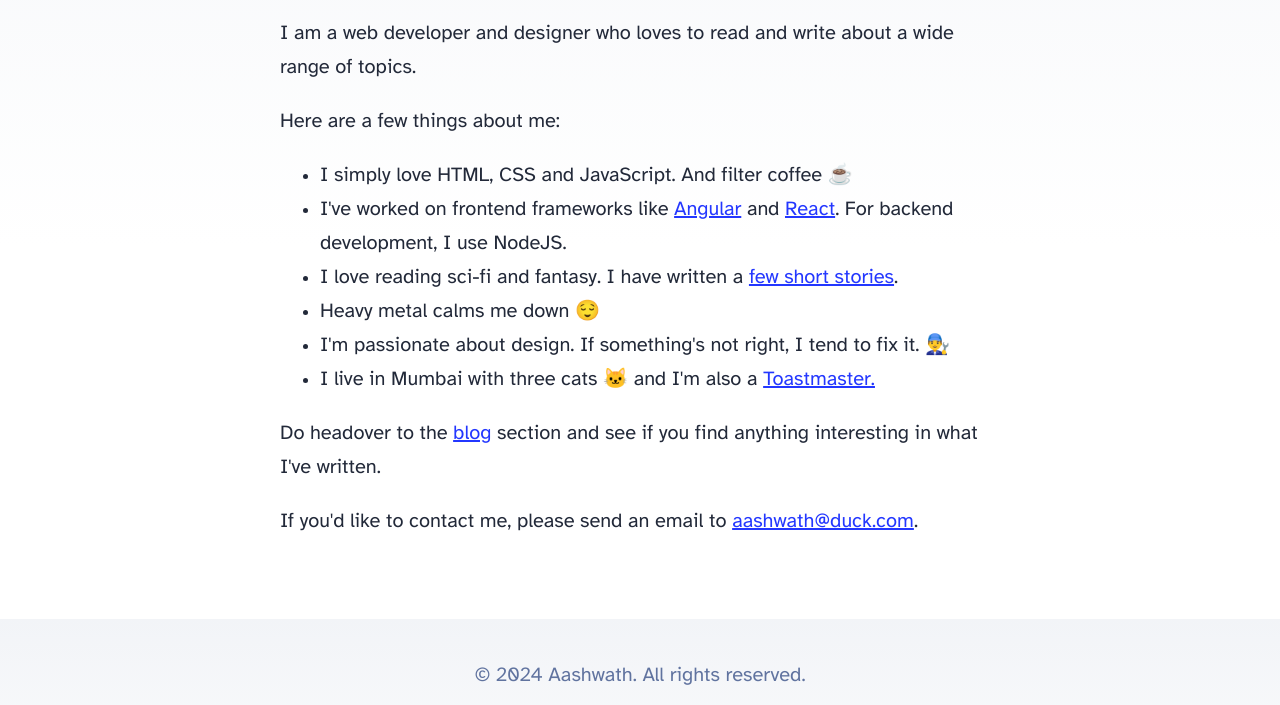
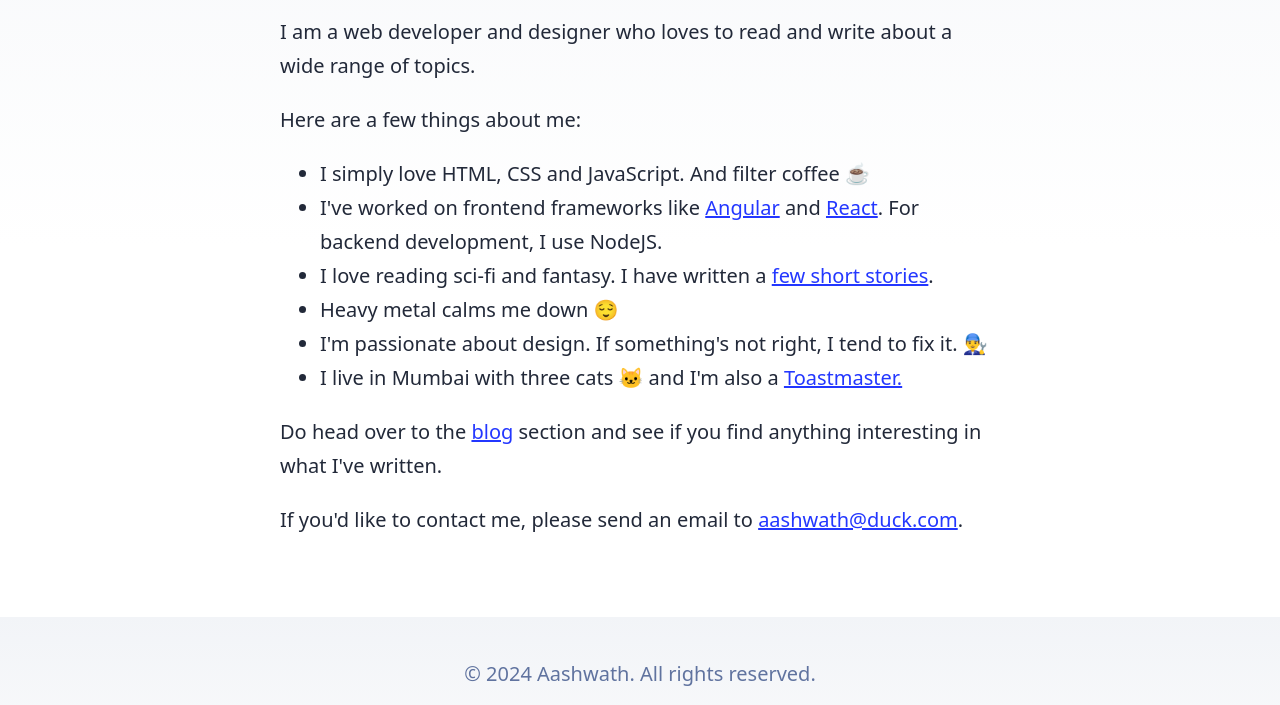
Before and after one commit to aashwath/aashwath.github.io, an Astro site: page / in a window 1280 px wide. Shown: the part 354-1059 px from the top of the page. Built offline with nearby package versions, Linux system fonts and the light colour scheme; Astro itself is replaced by a stand-in of ours.

Commit message:
webp compressions and system fonts

```diff
--- a/src/components/BaseHead.astro
+++ b/src/components/BaseHead.astro
@@ -4,9 +4,9 @@
 import '../styles/global.css';
 
 interface Props {
-	title: string;
-	description: string;
-	image?: string;
+  title: string;
+  description: string;
+  image?: string;
 }
 
 const canonicalURL = new URL(Astro.url.pathname, Astro.site);
@@ -17,12 +17,8 @@ const { title, description, image = '/blog-placeholder-1.jpg' } = Astro.props;
 <!-- Global Metadata -->
 <meta charset="utf-8" />
 <meta name="viewport" content="width=device-width,initial-scale=1" />
-<link rel="icon" type="image/svg+xml" href="/favicon.svg" />
+<link rel="icon" type="image/svg+xml" href="favicon.ico" />
 <meta name="generator" content={Astro.generator} />
-
-<!-- Font preloads -->
-<link rel="preload" href="/fonts/atkinson-regular.woff" as="font" type="font/woff" crossorigin />
-<link rel="preload" href="/fonts/atkinson-bold.woff" as="font" type="font/woff" crossorigin />
 
 <!-- Canonical URL -->
 <link rel="canonical" href={canonicalURL} />
--- a/src/pages/index.astro
+++ b/src/pages/index.astro
@@ -72,8 +72,8 @@ import { SITE_TITLE, SITE_DESCRIPTION } from '../consts';
         </li>
       </ul>
       <p>
-        Do headover to the <a href="/blog">blog</a> section and see if you find anything
-        interesting in what I've written.
+        Do head over to the <a href="/blog">blog</a> section and see if you find
+        anything interesting in what I've written.
       </p>
       <p>
         If you'd like to contact me, please send an email to <a
--- a/src/styles/global.css
+++ b/src/styles/global.css
@@ -16,22 +16,9 @@
     0 8px 24px rgba(var(--gray), 33%), 0 16px 32px rgba(var(--gray), 33%);
   --mobile-width: 720px;
 }
-@font-face {
-  font-family: 'Atkinson';
-  src: url('/fonts/atkinson-regular.woff') format('woff');
-  font-weight: 400;
-  font-style: normal;
-  font-display: swap;
-}
-@font-face {
-  font-family: 'Atkinson';
-  src: url('/fonts/atkinson-bold.woff') format('woff');
-  font-weight: 700;
-  font-style: normal;
-  font-display: swap;
-}
 body {
-  font-family: 'Atkinson', sans-serif;
+  font-family: system-ui, 'Segoe UI', Roboto, Helvetica, Arial, sans-serif,
+    'Apple Color Emoji', 'Segoe UI Emoji', 'Segoe UI Symbol';
   margin: 0;
   padding: 0;
   text-align: left;
```
Also changed, not shown: public/favicon.ico (added), public/favicon.svg (deleted), public/post-images/post-1/blog-post-1-hero-image.webp, public/post-images/post-1/tree_example.webp, public/post-images/post-1/tree_example_js.webp.
